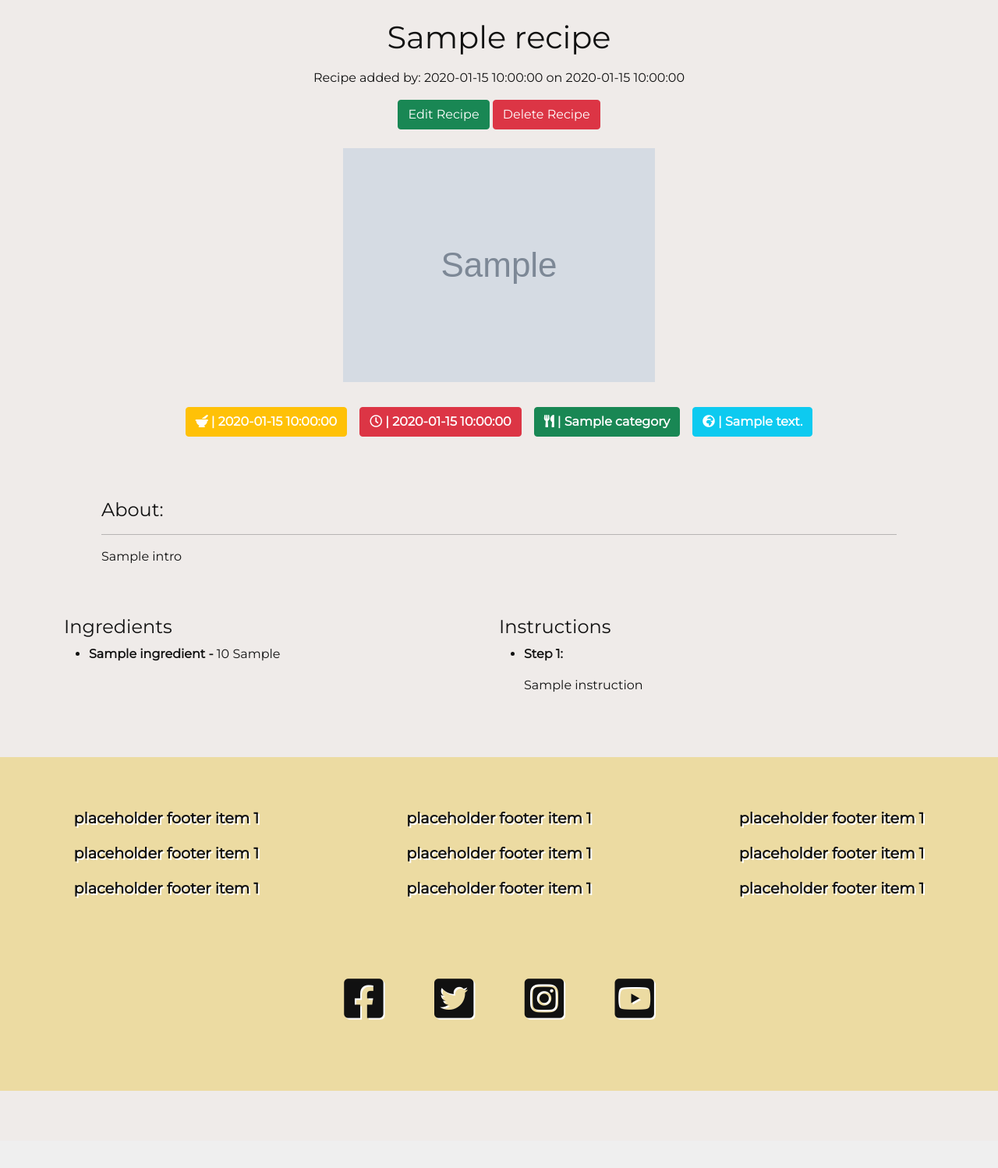
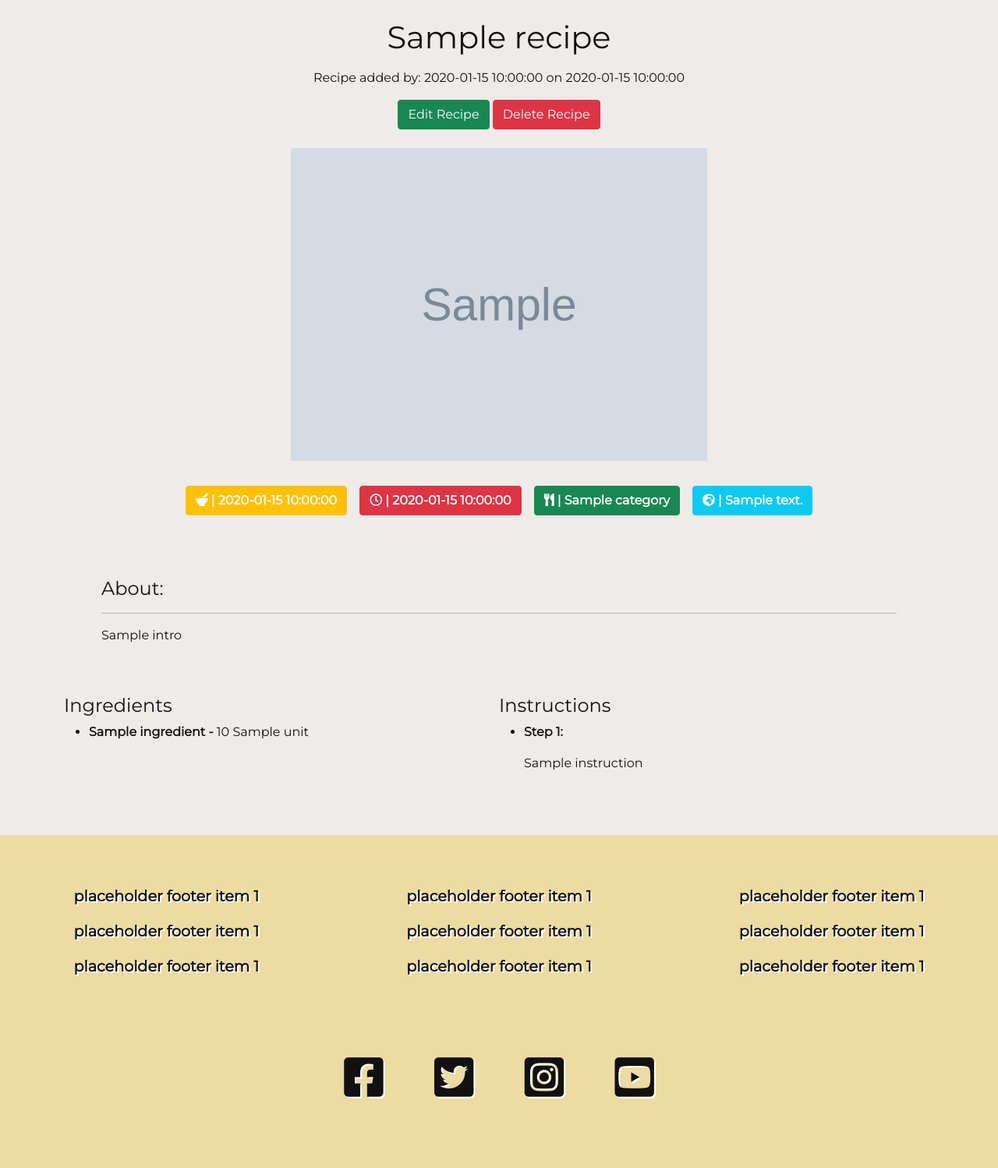
Before and after one commit to nickassafkirk/cooking-with-katie, a Flask app: page /recipe/1 in a window 1280 px wide. Shown: the part 256-1754 px from the top of the page at 78% size. Before the commit the page ends 1655 px from the top, so only its background shows below. Run offline with Flask 2, Linux system fonts and the light colour scheme; grey boxes marked "Sample" are stand-in pictures; a database or web service that is not in the repository returns one stand-in record (values such as "Sample title"); some libraries are stand-ins or nearby versions.

Commit message:
Update recipe.html to handle updated data structure

```diff
--- a/app.py
+++ b/app.py
@@ -144,13 +144,9 @@ def recipes():
 def recipe(recipe):
     recipe = mongo.db.recipes.find_one({"title": recipe})
     ingredients = list(recipe["ingredients"])
-    quantity = list(recipe["ingredients_quantity"])
-    unit = list(recipe["ingredients_unit"])
-
-    ingredient_with_weight = zip(ingredients, quantity, unit)
 
     print(recipe)
-    return render_template("recipe.html", recipe=recipe, ingredient_with_weight=ingredient_with_weight)
+    return render_template("recipe.html", recipe=recipe, ingredients=ingredients)
 
 
 # credit "Julian nash"
--- a/templates/recipe.html
+++ b/templates/recipe.html
@@ -15,7 +15,7 @@
     {% endif %}
     <div>
         <div class="m-4 text-center">
-            <img src="{{ recipe.image }}" alt="{{recipe.title}}" class="h-50">
+            <img src="{{ recipe.image }}" alt="{{recipe.title}}" class="h-50 w-50">
         </div>
         <div class="m-4">
             <div class="recipe-thumbnail__metadata d-flex justify-content-center">
@@ -36,10 +36,10 @@
         <div class="w-50">
             <h4>Ingredients</h4>
             <ul>
-            {% for ingredient, quantity, unit in ingredient_with_weight %}
-              <li><strong>{{ ingredient }} - </strong> {{ quantity }}
-                {% if unit != "none" %}
-                    {{ unit }}
+            {% for ingredient in ingredients %}
+              <li><strong>{{ ingredient.ingredient }} - </strong> {{ ingredient.quantity }}
+                {% if ingredient.unit != "none" %}
+                    {{ ingredient.unit }}
                 {% endif %}
               </li>
             {% endfor %}
```
